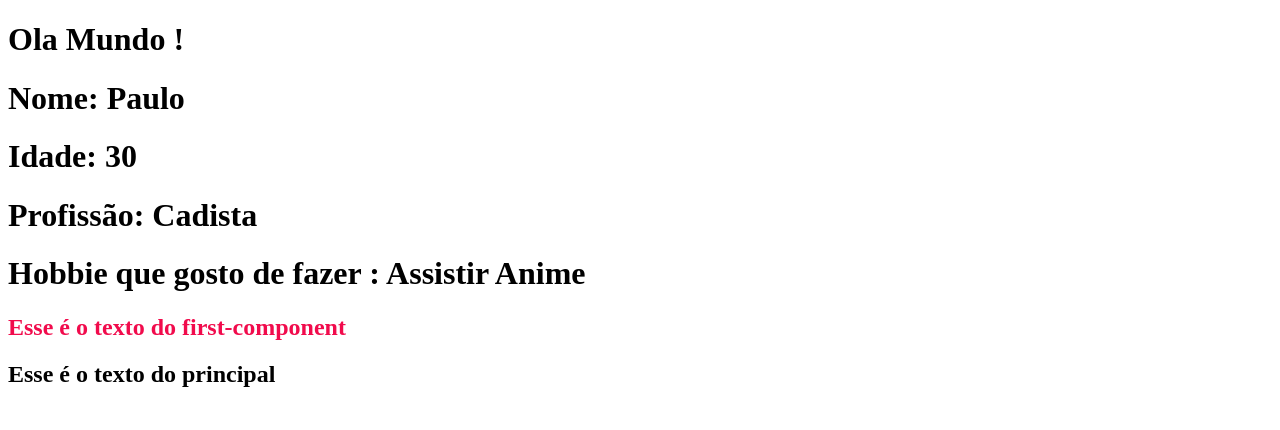
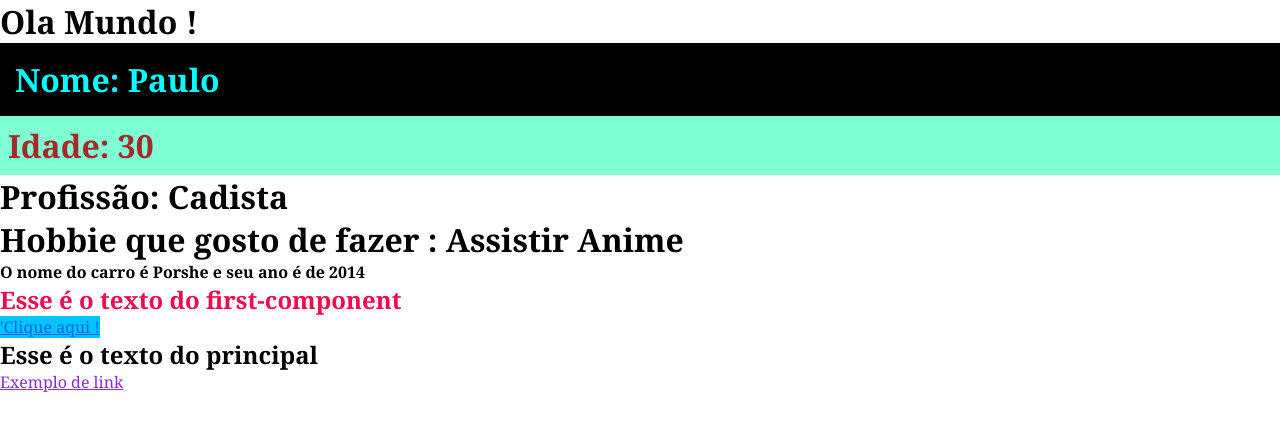
Before and after one commit to PauloHBLima/curso-angular, an Angular app: page / in a window 1280 px wide. Shown: the top 430 px of the page. Built offline with nearby package versions, Linux system fonts and the light colour scheme.

Commit message:
testando css scoped e global

```diff
--- a/src/app/app.component.html
+++ b/src/app/app.component.html
@@ -1,3 +1,4 @@
 <h1>Ola Mundo !</h1>
 <app-first-component></app-first-component>
 <h2>Esse é o texto do principal</h2>
+<a href="#">Exemplo de link</a>
--- a/src/app/components/first-component/first-component.component.html
+++ b/src/app/components/first-component/first-component.component.html
@@ -1,5 +1,9 @@
-<h1>Nome: {{ name }}</h1>
-<h1>Idade: {{ age }}</h1>
+<h1 class="title">Nome: {{ name }}</h1>
+<h1 class="subtitle">Idade: {{ age }}</h1>
 <h1>Profissão: {{ job }}</h1>
 <h1>Hobbie que gosto de fazer : {{ hobbies[2] }}</h1>
-<h2>Esse é o texto do first-component</h2>
+<b>O nome do carro é {{ car.nameCar }} e seu ano é de {{ car.yearCar}}</b>
+<h2 class="masterTitle">Esse é o texto do first-component</h2>
+<div>
+  <a href="#"> 'Clique aqui !</a>
+</div>
--- a/src/app/components/first-component/first-component.component.scss
+++ b/src/app/components/first-component/first-component.component.scss
@@ -1,3 +1,21 @@
-h2 {
+.masterTitle {
   color: rgb(241, 11, 76);
 }
+
+.title {
+  background-color: black;
+  color: aqua;
+  padding: 15px;
+}
+
+.subtitle {
+  background-color: aquamarine;
+  color: brown;
+  padding: 8px;
+}
+
+
+a {
+  background-color: rgb(0, 195, 255);
+  color: rgba(0, 67, 238, 0.704);
+}
--- a/src/app/components/first-component/first-component.component.ts
+++ b/src/app/components/first-component/first-component.component.ts
@@ -6,12 +6,16 @@ import { Component, OnInit } from '@angular/core';
   styleUrls: ['./first-component.component.scss']
 })
 export class FirstComponentComponent implements OnInit {
-name: string = 'Paulo';
-age: number = 30;
-job = 'Cadista';
-hobbies = ['Correr', ' Desenhar', 'Assistir Anime', 'Musculação']
+  name: string = 'Paulo';
+  age: number = 30;
+  job = 'Cadista';
+  hobbies = ['Correr', ' Desenhar', 'Assistir Anime', 'Musculação']
+  car = {
+    nameCar: 'Porshe',
+    yearCar: 2014
+  }
 
-constructor() {};
-ngOnInit(): void {};
+  constructor() { };
+  ngOnInit(): void { };
 
 }
--- a/src/styles.scss
+++ b/src/styles.scss
@@ -1 +1,9 @@
-/* You can add global styles to this file, and also import other style files */
+* {
+  margin: 0;
+  padding: 0;
+  font-family: Cambria, Cochin, Georgia, Times, 'Times New Roman', serif
+}
+
+a {
+  color: blueviolet;
+}
```
